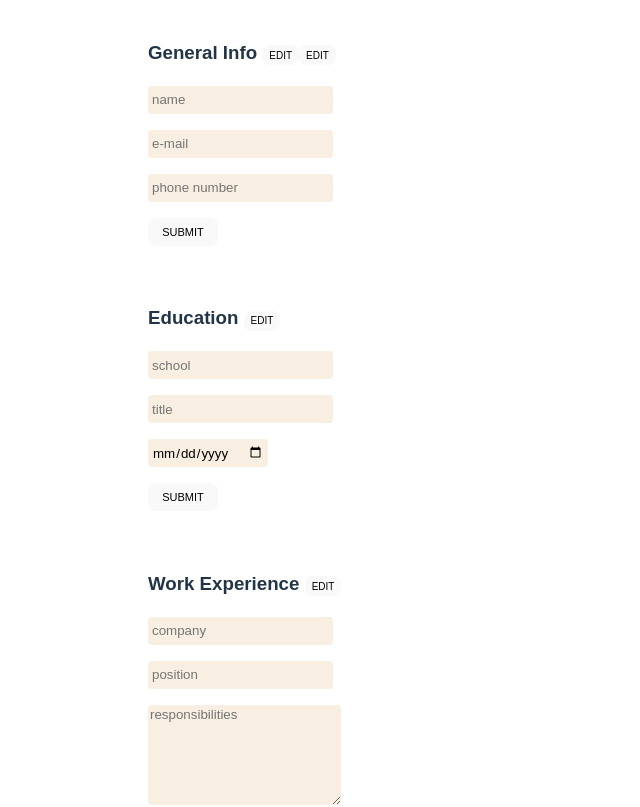
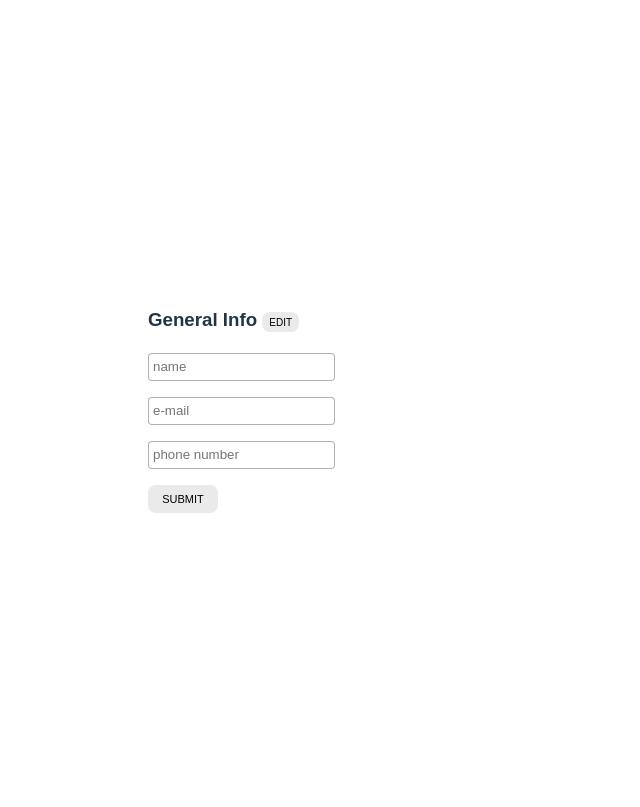
Before and after one commit to mountainflock/cv_application, a React (Vite) app: page / in a window 1280 px wide. Shown: the top 807 px of the page, without its empty margins (0-640 px from the left). Built offline with nearby package versions, Linux system fonts and the light colour scheme.

Commit message:
Complete General Component

```diff
--- a/src/App.css
+++ b/src/App.css
@@ -25,22 +25,26 @@ body {
 
 input {
   height: 28px;
-  border: none;
+  border: 1px solid rgba(170, 170, 170, 0.9);
   border-radius: 4px;
   padding: 4px;
-  background-color: rgb(248, 238, 226);
+  /* background-color: rgb(248, 238, 226); */
 }
 
 textarea {
-  border: none;
+  border: 1px solid rgb(170, 170, 170);
   border-radius: 4px;
   height: 100px;
   width: 100%;
-  background-color: rgb(248, 238, 226);
+  /* background-color: rgb(248, 238, 226); */
+}
+
+button {
 }
 
 .section {
   display: flex;
+  flex-direction: column;
   /* background-color: rgb(245, 235, 229); */
   padding: 20px;
   width: 100%;
@@ -49,13 +53,15 @@ textarea {
 .edit-button {
   height: 20px;
   font-size: 10px;
-  /* background-color: rgb(245, 235, 229); */
+  background-color: rgba(153, 149, 149, 0.2);
   margin: 0px;
   padding: 2px 6px;
   align-self: flex-end;
 }
 
 .submit-button {
+  background-color: rgba(153, 149, 149, 0.2);
+
   height: 28px;
   font-size: 11px;
 }
--- a/src/App.tsx
+++ b/src/App.tsx
@@ -1,60 +1,109 @@
 import './App.css'
-import GeneralInfo from "./components/generalInfo.js";
+import GeneralInfo from "./components/general.js";
 import Education from "./components/education.js";
-import WorkExperience from "./components/workExperience.js";
+import WorkExperience from "./components/work.js";
 import { useState } from 'react';
 
 
 function App() {
 
-  const [generalInfo, setGeneralInfo] = useState({name: "", email: "", phone: ""});
-  const [education, setEducation] = useState({school: "", title: "", finished: ""});
-  const [workExperience, setWorkExperience] = useState({company: "", position: "", responsibilities: "", startDate: "", endDate: ""});
+  const [person, setPerson] = useState({
+    general: {
+      name: "",
+      email: "",
+      phone: ""},
+    educaction: {
+      school: "",
+      title: "",
+      finished: ""},
+    work: {
+      company: "",
+      position: "",
+      responsibilities: "",
+      startDate: "",
+      endDate: ""}});
 
-  function handleGeneralInfoChange(e) {
-    setGeneralInfo({
-      ...generalInfo,
-      name: e.target.value,
-      email: e.target.value,
-      phone: e.target.value,
-    });
+  const [isGeneralSubmit, setIsGeneralSubmit] = useState(false);
+  const [isEducationSibmit, setIsEducationSibmit] = useState(false);
+  const [isWorkSubmit, setIsWorkSubmit] = useState(false);
+
+  function handleGeneralSubmit(event) {
+    event.preventDefault();
+    setIsGeneralSubmit(true);
   }
 
-  function handleEducationChange(e) {
-    setEducation({
-      ...education,
-      school: e.target.value,
-      title: e.target.value,
-      finished: e.target.value
-  });
-}
+  function saveName(event) {
+    event.preventDefault();
+    setPerson({
+      ...person,
+      general: {
+        ...person.general,
+        name: event.currentTarget.value}});
+  }
 
-  function handleWorkExperienceChange(e) {
-    setWorkExperience({
-      ...workExperience,
-      company: e.target.value,
-      position: e.target.value,
-      responsibilities: e.target.value,
-      startDate: e.target.value,
-      endDate: e.target.value,
-    })
+  function saveEmail(event) {
+    event.preventDefault();
+    setPerson({
+      ...person,
+      general: {
+        ...person.general,
+        email: event.currentTarget.value}});
   }
+
+  function savePhone(event) {
+    event.preventDefault();
+    setPerson({
+      ...person,
+      general: {
+        ...person.general,
+        phone: event.currentTarget.value}});
+  }
+
+//   function handleEducationChange(e) {
+//     e.preventDefault();
+//     setEducation({
+//       ...education,
+//       school: e.target.value,
+//       title: e.target.value,
+//       finished: e.target.value
+//   });
+//   setIsEducationSubmit(true);
+// }
+
+//   function handleWorkExperienceChange(e) {
+//     e.preventDefault();
+//     setWork({
+//       ...work,
+//       company: e.target.value,
+//       position: e.target.value,
+//       responsibilities: e.target.value,
+//       startDate: e.target.value,
+//       endDate: e.target.value,
+//     });
+//     setIsWorkSubmit(true);
+//   }
 
   return (
     <div className = "app">
       <GeneralInfo
-      name=''
-      email=''
-      phone=''
-      editInfo={handleGeneralInfoChange}/>
+      name={person.general.name}
+      email={person.general.email}
+      phone={person.general.phone}
+      editName={saveName}
+      editEmail={saveEmail}
+      editPhone={savePhone}
+      setIsGeneralSubmit={handleGeneralSubmit}
+      isGeneralSubmit={isGeneralSubmit}/>
 
-      <Education
+
+      {/* <Education
       school=''
       title=''
       finished=''
       editInfo={handleEducationChange}
+      isSubmit={isEducationSubmit}
+      />
 
-      />
       <WorkExperience
       company=''
       position=''
@@ -62,7 +111,8 @@ function App() {
       startDate=''
       endDate=''
       editInfo={handleWorkExperienceChange}
-      />
+      isSubmit={isWorkSubmit}
+      /> */}
     </div>
 )
   }
--- a/src/components/education.tsx
+++ b/src/components/education.tsx
@@ -2,19 +2,16 @@ import EditButton from "./editButton";
 import SubmitButton from "./submitButton";
 
 
-const Education = ({school, title, finished, editInfo}) => {
+const Education = ({school, title, finished, editInfo, isSubmit}) => {
 
 return (
     <div className="section">
         <div>
-            <h3>Education <EditButton/>
-                {/* <button className='edit-button'>EDIT</button> */}
-                </h3>
+            <h3>Education <EditButton/></h3>
             <form onSubmit={editInfo} >
                 <p><input placeholder="school" defaultValue={school}/></p>
                 <p><input placeholder="title" defaultValue={title}/></p>
                 <p><input placeholder="finished" type="date" defaultValue={finished}/></p>
-                {/* <button className='submit-button' type="submit">SUBMIT</button> */}
                 <SubmitButton/>
             </form>
 
--- /dev/null
+++ b/src/components/general.tsx
@@ -0,0 +1,42 @@
+import EditButton from "./editButton"
+import SubmitButton from "./submitButton"
+
+
+const GeneralInfo = ({
+    name,
+    editName,
+    isGeneralSubmit,
+    setIsGeneralSubmit,
+    email,
+    editEmail,
+    phone,
+    editPhone}) =>{
+
+if (isGeneralSubmit)
+return (
+    <div className='section'>
+            <h3>General Info <EditButton/></h3>
+        <div>
+            <p>{name}</p>
+            <p>{email}</p>
+            <p>{phone}</p>
+        </div>
+    </div>
+    )
+
+return (
+    <div className="section">
+        <div>
+        <h3>General Info <EditButton/></h3>
+        <form onSubmit={setIsGeneralSubmit}>
+            <p><input onChange={editName} placeholder="name" type="text" defaultValue={name}/></p>
+            <p><input onChange={editEmail} placeholder="e-mail" type="text" defaultValue={email}/></p>
+            <p><input onChange={editPhone}placeholder="phone number" type="tel" defaultValue={phone}/></p>
+            <SubmitButton/>
+        </form>
+        </div>
+    </div>
+    )
+}
+
+export default GeneralInfo;
--- a/src/components/generalInfo.tsx
+++ /dev/null
@@ -1,26 +0,0 @@
-import EditButton from "./editButton"
-import SubmitButton from "./submitButton"
-
-const GeneralInfo = ({name, email, phone, editInfo}) =>{
-
-return (
-    <div className="section">
-        <div>
-        <h3>General Info <EditButton/>
-            <button className='edit-button'>EDIT</button>
-            </h3>
-        <form onSubmit={editInfo} >
-            <p><input placeholder="name" type="text" defaultValue={name}/></p>
-            <p><input placeholder="e-mail" type="email" defaultValue={email}/></p>
-            <p><input placeholder="phone number" type="tel" defaultValue={phone}/></p>
-            <SubmitButton/>
-            {/* <button className='submit-button' type="submit">SUBMIT</button>
-             */}
-        </form>
-        </div>
-    </div>
-
-    )
-}
-
-export default GeneralInfo;
--- a/src/components/workExperience.tsx
+++ b/src/components/work.tsx
@@ -2,14 +2,12 @@ import EditButton from "./editButton"
 import SubmitButton from "./submitButton"
 
 
-const WorkExperience = ({company, position, responsibilities, startDate, endDate, editInfo}) => {
+const WorkExperience = ({company, position, responsibilities, startDate, endDate, editInfo, isSubmit}) => {
 
 return (
     <div className="section">
         <div>
-            <h3>Work Experience <EditButton/>
-                {/* <button className='edit-button'>EDIT</button> */}
-                </h3>
+            <h3>Work Experience <EditButton/></h3>
             <form onSubmit={editInfo} >
                 <p><input placeholder="company" defaultValue={company}/></p>
                 <p><input placeholder="position" defaultValue={position}/></p>
@@ -17,10 +15,7 @@ return (
                 <p>from <input type='date' defaultValue={startDate}/></p>
                 <p>to <input type='date' defaultValue={endDate}/></p>
                 <SubmitButton/>
-                {/* <button className='submit-button' type="submit">SUBMIT</button> */}
             </form>
-
-
         </div>
 
     </div>
```
